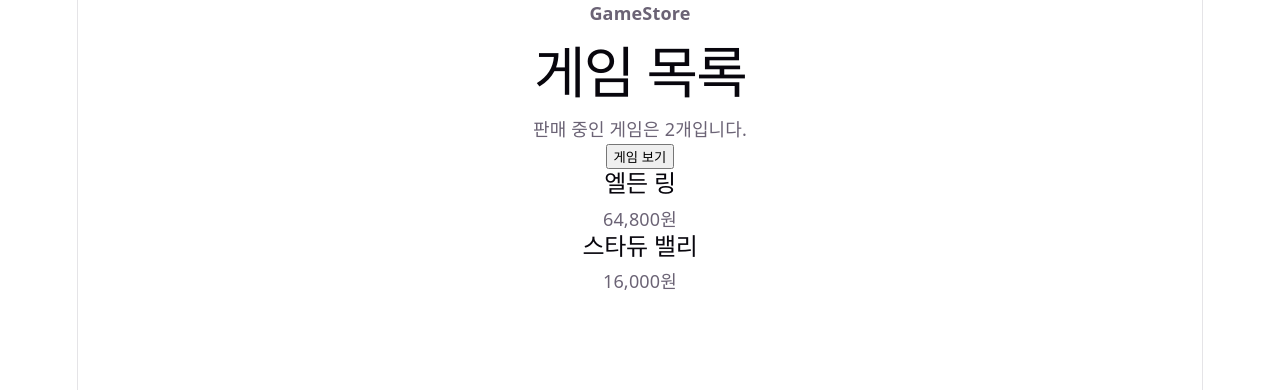
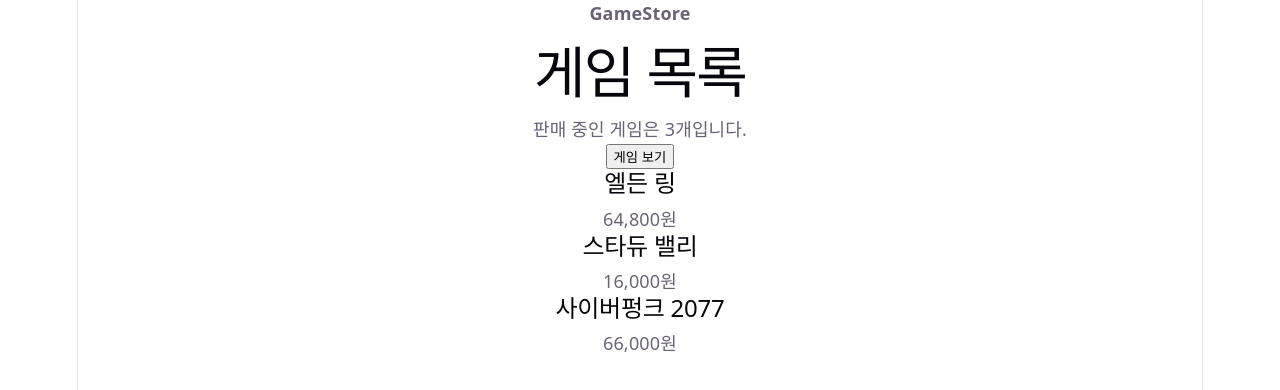
Before and after one commit to sonchang321/GameStore, a React app in the folder frontend/: page / in a window 1280 px wide. Shown: the top 390 px of the page. Built offline with nearby package versions, Linux system fonts and the light colour scheme; the HTML template or start-up script is replaced by a standard one.

Commit message:
feat: render game list from data

```diff
--- a/frontend/src/App.jsx
+++ b/frontend/src/App.jsx
@@ -1,8 +1,26 @@
 import GameCard from './components/GameCard.jsx'
+
+const games = [
+    {
+        id: 1,
+        title: '엘든 링',
+        price: 64800,
+    },
+    {
+        id: 2,
+        title: '스타듀 밸리',
+        price: 16000,
+    },
+    {
+        id: 3,
+        title: '사이버펑크 2077',
+        price: 66000,
+    },
+]
 
 function App() {
     const storeName = 'GameStore'
-    const gameCount = 2
+    const gameCount = games.length
 
     return (
         <>
@@ -19,8 +37,13 @@
                     게임 보기
                 </button>
                 <section className="game-list">
-                    <GameCard title="엘든 링" price={64800}/>
-                    <GameCard title="스타듀 밸리" price={16000}/>
+                    {games.map((game) => (
+                        <GameCard
+                            key={game.id}
+                            title={game.title}
+                            price={game.price}
+                        />
+                    ))}
                 </section>
             </main>
         </>
```
Also changed, not shown: 1 other file (tests, documents, lock files or other folders).
